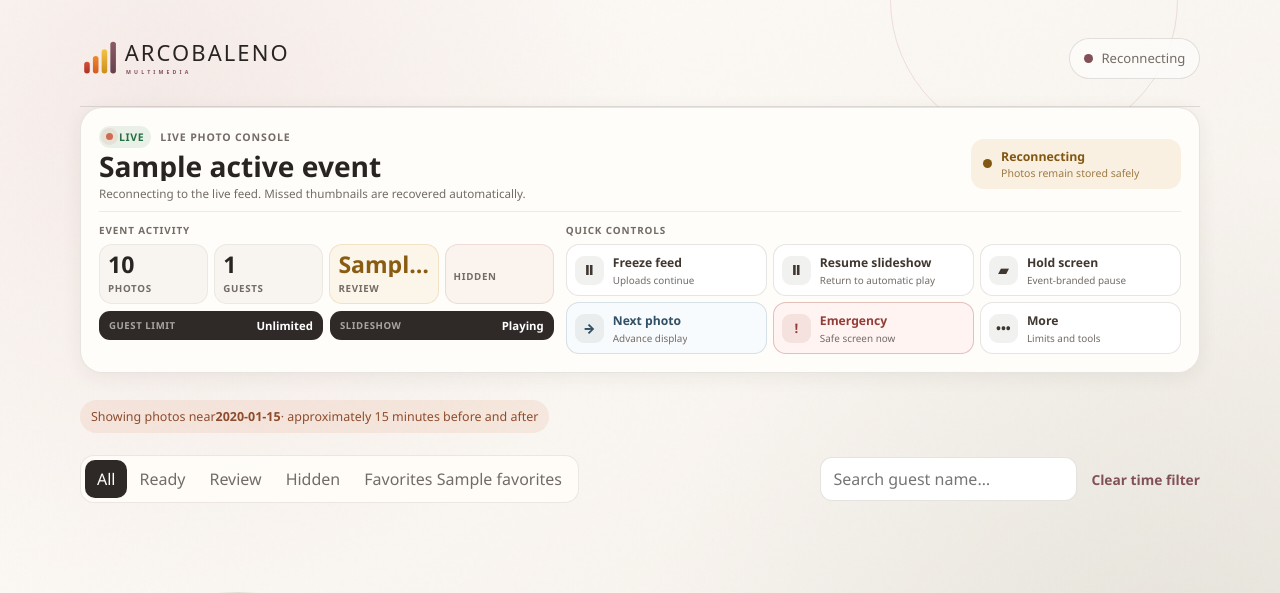
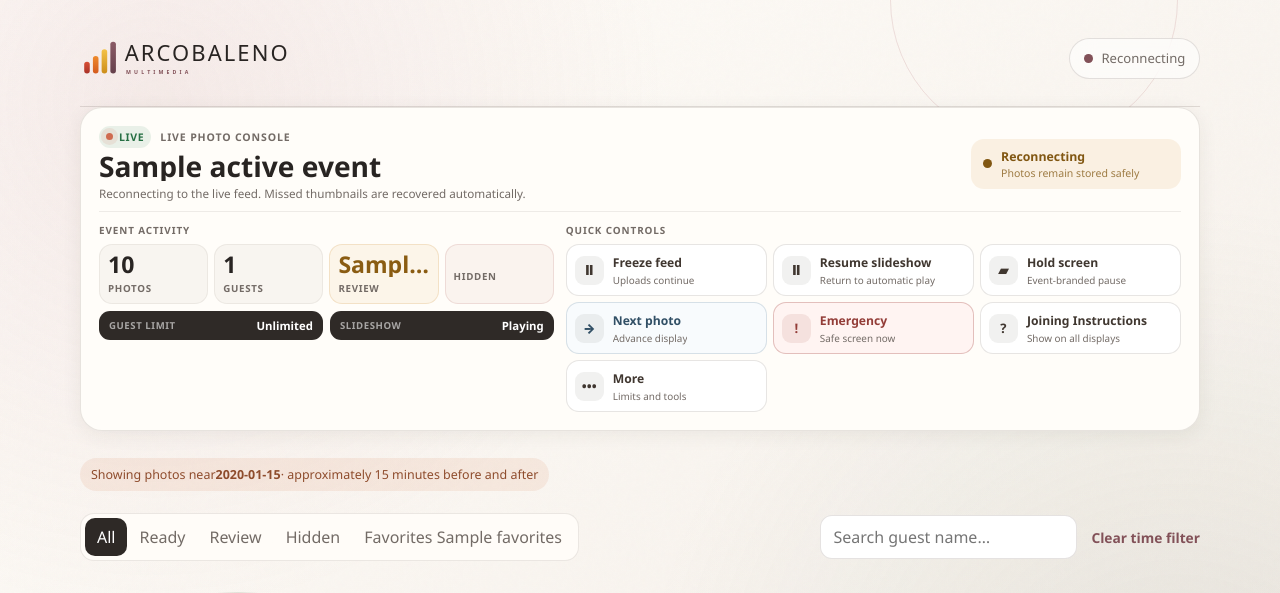
Before and after one commit to ARKOV005/Arcobaleno_V1, a Python web app: template templates/photo_library.html in a window 1280 px wide. Shown: the top 593 px of the page. Run offline with Jinja, Linux system fonts and the light colour scheme; the template is opened without the code that fills it: most values are stand-ins (such as "Sample title", 1, 10 or a date in 2020).

Commit message:
Preview 18: add Show Joining Instructions to live photo console

```diff
--- a/templates/photo_library.html
+++ b/templates/photo_library.html
@@ -73,6 +73,10 @@
                             <span><strong>Emergency</strong><small>Safe screen now</small></span>
                         </button>
 
+                        <button class="console-action" id="joining-instructions-button" type="button">
+                            <span class="console-action-icon" aria-hidden="true">?</span>
+                            <span><strong>Joining Instructions</strong><small>Show on all displays</small></span>
+                        </button>
                         <details class="console-more" id="console-more">
                             <summary class="console-action console-action-more">
                                 <span class="console-action-icon" aria-hidden="true">•••</span>
```
